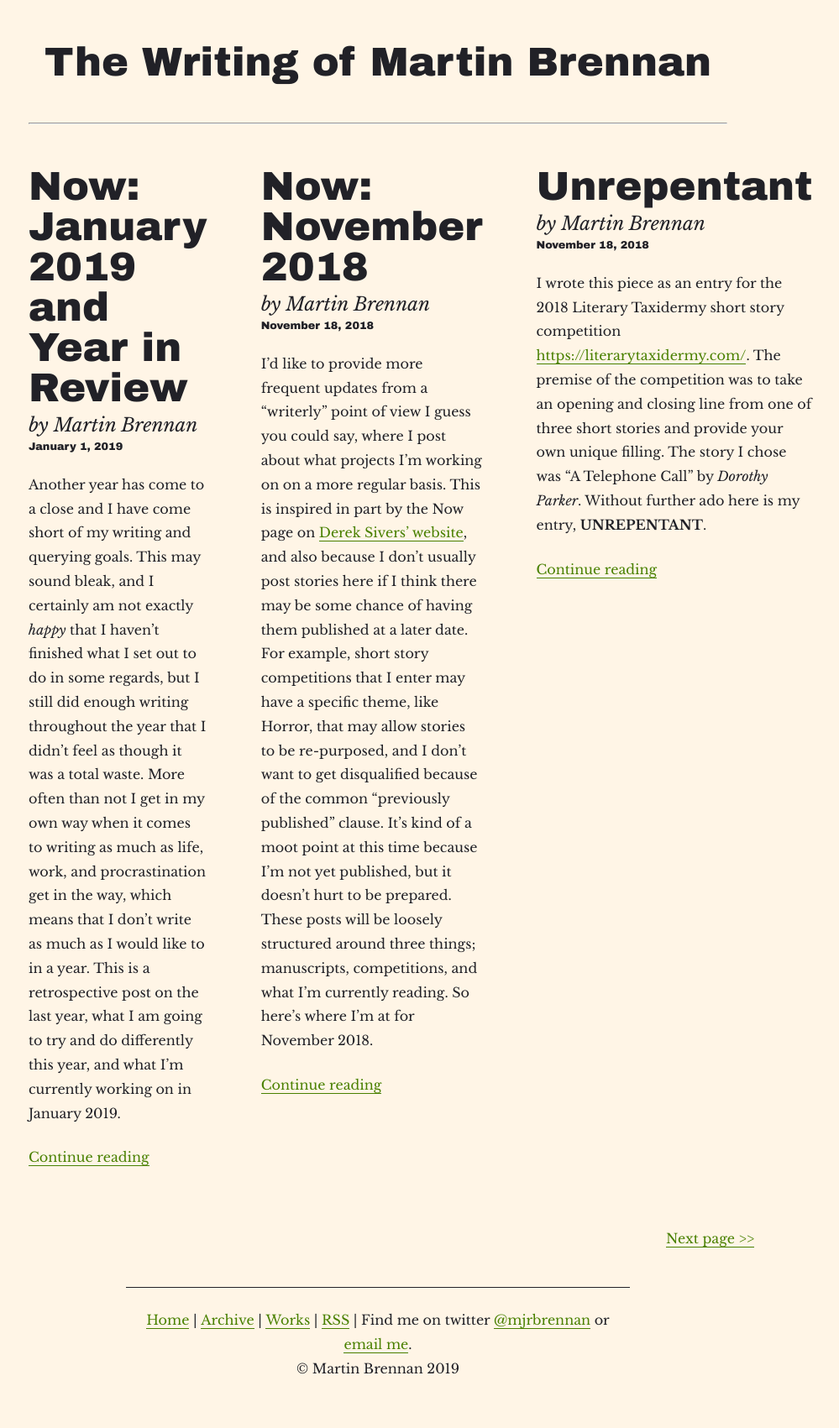
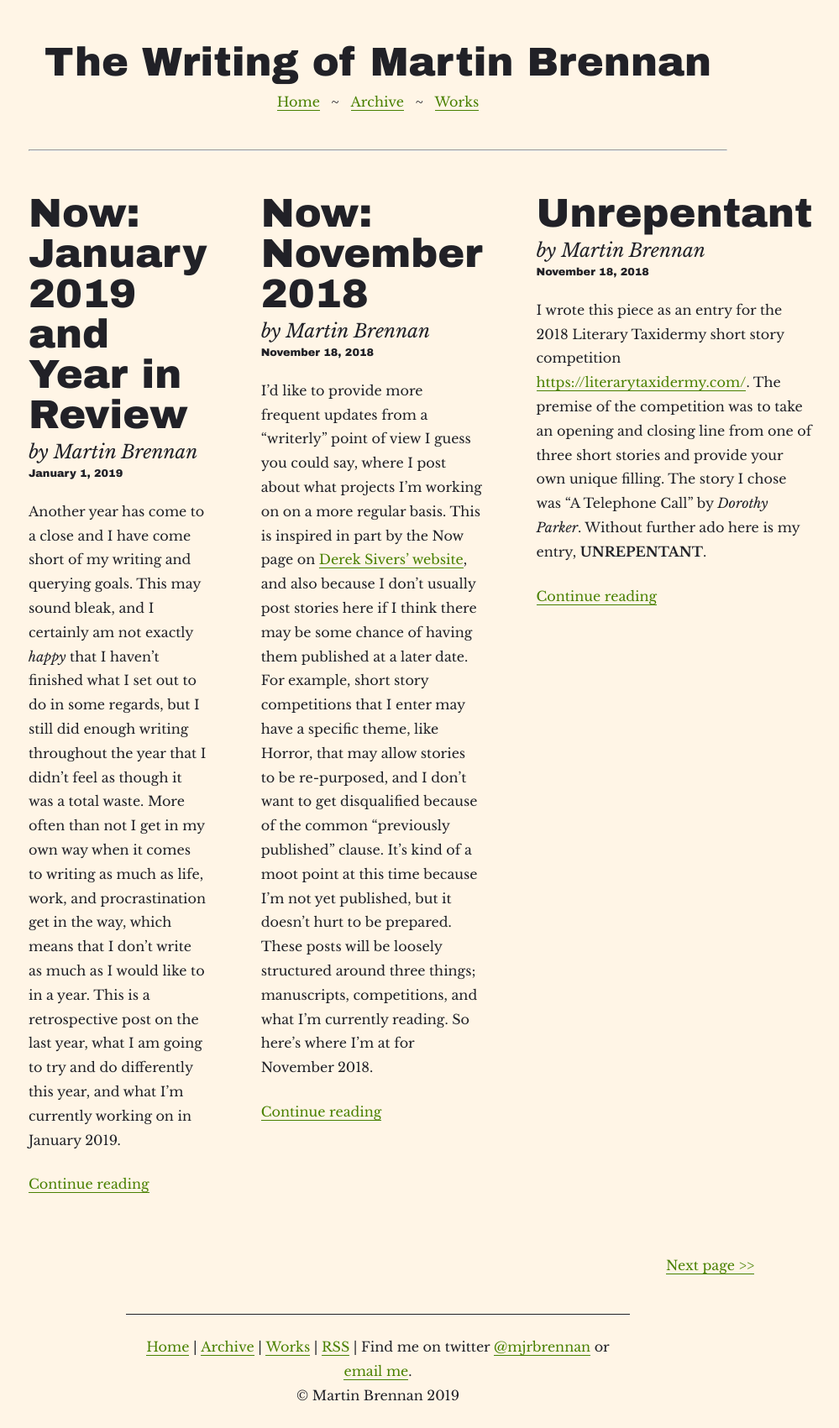
Before and after one commit to martin-brennan/writing.martin-brennan.com, a Jekyll site: the page built from index.html, in a window 1280 px wide. Shown: the whole page at 84% size, without its empty margins (190-1189 px from the left). Built offline with Jekyll 4.4.1, drawn with Linux system fonts in a browser that asks for light colours; the list of posts is cut into pages by our own code; before the commit the page ends 1669 px from its top, so only the background shows below that.

Commit message:
Add top of page nav

```diff
--- a/_sass/_media.scss
+++ b/_sass/_media.scss
@@ -23,6 +23,14 @@
     a {
       font-size: 2rem !important;
     }
+  }
+
+  .page-nav {
+    margin: 15px auto 0;
+    width: 100%;
+    text-align: left;
+    max-width: 500px;
+    padding-left: 15px;
   }
 
   hr {
--- a/_sass/typography.scss
+++ b/_sass/typography.scss
@@ -97,6 +97,16 @@ p {
   }
 }
 
+.page-nav {
+  margin: 15px auto 0;
+  width: 500px;
+  text-align: center;
+
+  a {
+    margin: 0 10px;
+  }
+}
+
 strong {
   font-weight: 700;
 }
--- a/archive.html
+++ b/archive.html
@@ -7,6 +7,7 @@ permalink: /archive/
 
 <span id="top"></span>
 <h1 class="page-title"><a href="/">The Writing of Martin Brennan</a></h1>
+<div class="page-nav"><a href="/">Home</a> ~ <a href="/archive">Archive</a> ~ <a href="/works">Works</a></div>
   <hr />
 <div class="blog">
   <div class="col" style="flex: 3">
--- a/index.html
+++ b/index.html
@@ -5,6 +5,7 @@
 {% include head.html %}
 
 <h1 class="page-title"><a href="/">The Writing of Martin Brennan</a></h1>
+<div class="page-nav"><a href="/">Home</a> ~ <a href="/archive">Archive</a> ~ <a href="/works">Works</a></div>
   <hr />
 <div class="blog" style="margin-bottom: 10px;">
     {% for post in paginator.posts %}
--- a/works.html
+++ b/works.html
@@ -7,6 +7,7 @@ permalink: /works/
 
 <span id="top"></span>
 <h1 class="page-title"><a href="/">The Writing of Martin Brennan</a></h1>
+<div class="page-nav"><a href="/">Home</a> ~ <a href="/archive">Archive</a> ~ <a href="/works">Works</a></div>
   <hr />
 <div class="blog">
   <div class="col" style="flex: 3">
```
